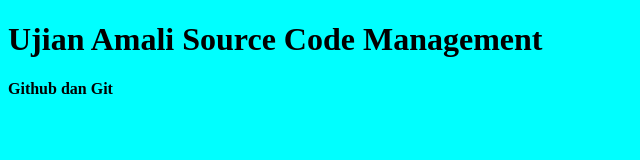
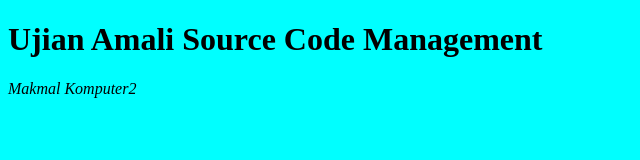
Before and after one commit to AinaNajawa/ujianscm, a plain HTML site: page amali.html in a window 1280 px wide. Shown: the full height of the page, 0-640 px from the left. Drawn offline with Linux system fonts and the light colour scheme.

Commit message:
ubah fail amali.html ke 1

```diff
--- a/amali.html
+++ b/amali.html
@@ -8,5 +8,5 @@
 </head>
 <body style="background-color: aqua;">
     <h1>Ujian Amali Source Code Management</h1>
-    <p><b>Github dan Git</b></p>
+    <p><i>Makmal Komputer2</i></p>
 </body>
```
